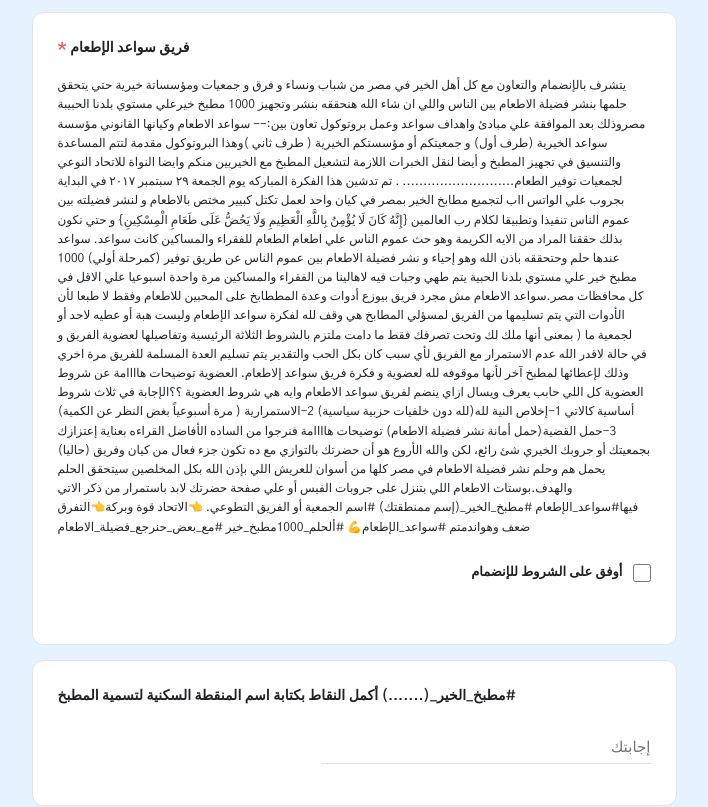
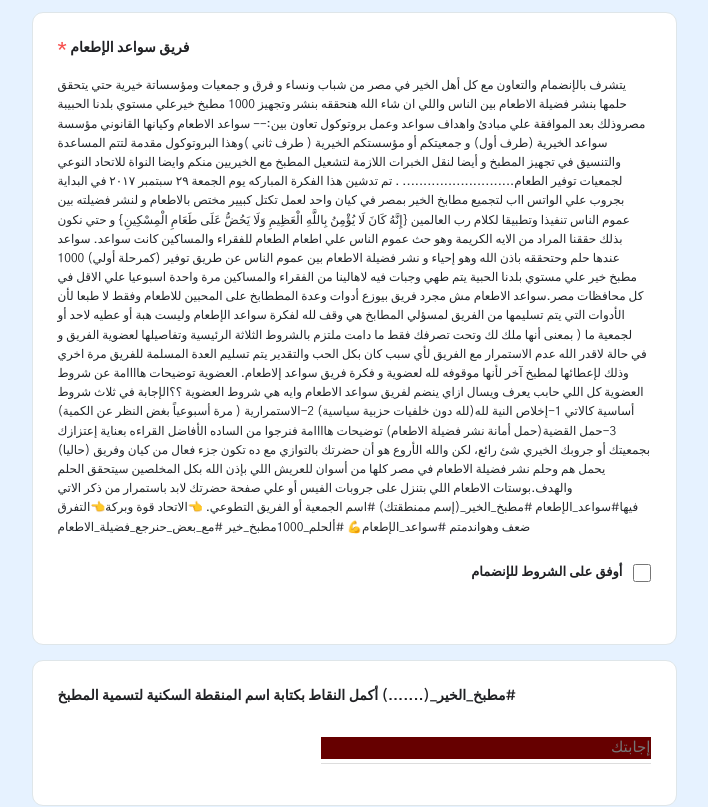
Before and after one commit to omarsayed12/sawaed_form, a plain HTML site: page index.html in a window 1280 px wide. Shown: the part 162-969 px from the top of the page, without its empty margins (286-994 px from the left). Drawn offline with nearby package versions, Linux system fonts and the light colour scheme.

Commit message:
editcolor

```diff
--- a/css/_global.scss
+++ b/css/_global.scss
@@ -55,7 +55,7 @@ img {
 
 input {
     @extend %input-outline-border;
-    background-color: #FFF;
+    background-color: rgb(102, 0, 0);
 }
 
 ::placeholder {
```
Also changed, not shown: css/style.css.
